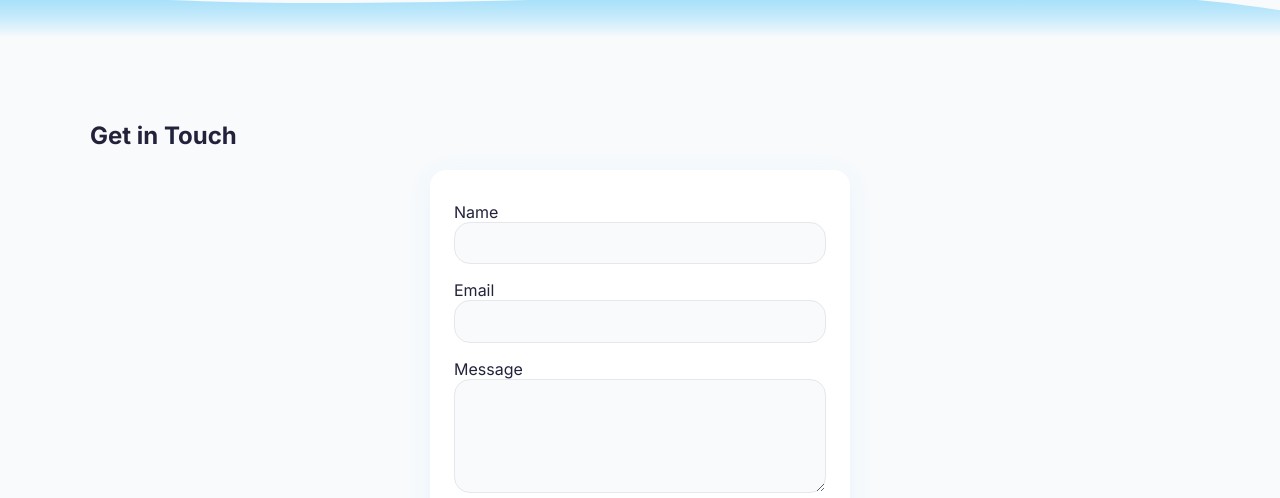
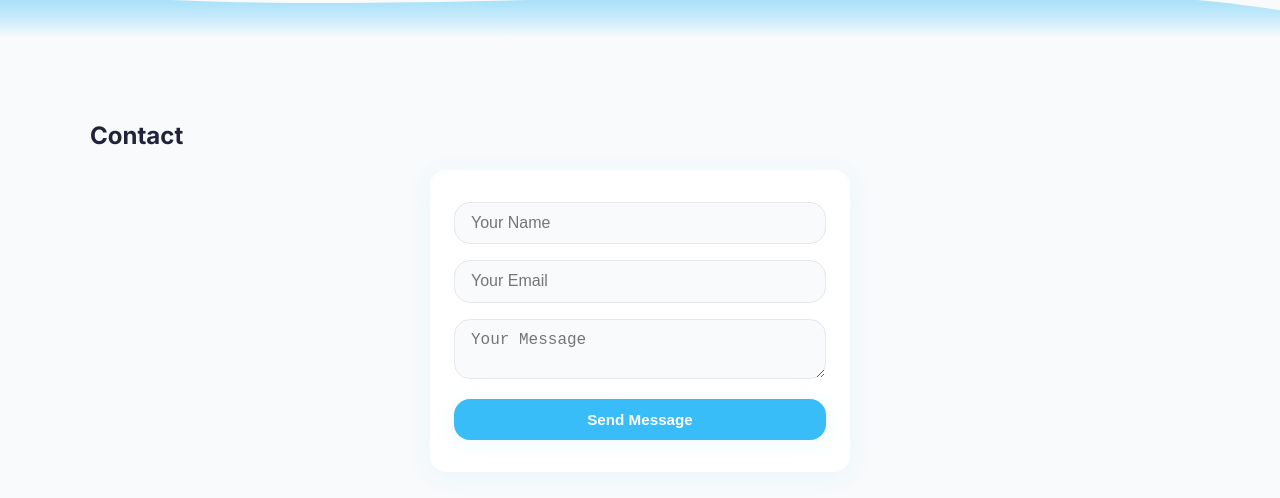
Before and after one commit to neha05prg/Myportfolio, a plain HTML site: page index.html in a window 1280 px wide. Shown: the part 4232-4730 px from the top of the page. Drawn offline with nearby package versions, Linux system fonts and the light colour scheme.

Commit message:
Update index.html

```diff
--- a/index.html
+++ b/index.html
@@ -322,23 +322,21 @@
   <!-- Contact Section -->
   <section id="contact" class="contact-section">
     <div class="container" data-aos="fade-up">
-      <h2>Get in Touch</h2>
-      <form id="contactForm" class="contact-form">
+      <h2>Contact</h2>
+      <form id="contactForm" action="https://formsubmit.co/nehasdevadiga5@gmail.com" method="POST">
+        <input type="hidden" name="_captcha" value="false">
+        <input type="hidden" name="_next" value="https://neha05prg.github.io/web/?submitted=true#contact">
+
         <div class="form-group">
-          <label for="name">Name</label>
-          <input type="text" id="name" name="name" required>
+          <input type="text" name="name" placeholder="Your Name" required>
         </div>
         <div class="form-group">
-          <label for="email">Email</label>
-          <input type="email" id="email" name="email" required>
+          <input type="email" name="email" placeholder="Your Email" required>
         </div>
         <div class="form-group">
-          <label for="message">Message</label>
-          <textarea id="message" name="message" rows="5" required></textarea>
+          <textarea name="message" placeholder="Your Message" required></textarea>
         </div>
-        <button type="submit" class="btn btn-primary">
-          <i class="fas fa-paper-plane"></i> Send Message
-        </button>
+        <button type="submit" class="btn">Send Message</button>
       </form>
 
       <div class="social-links">
```
